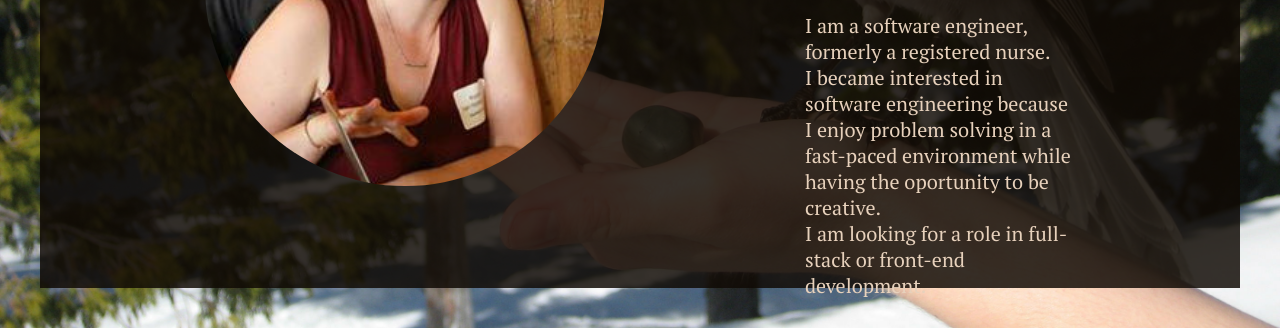
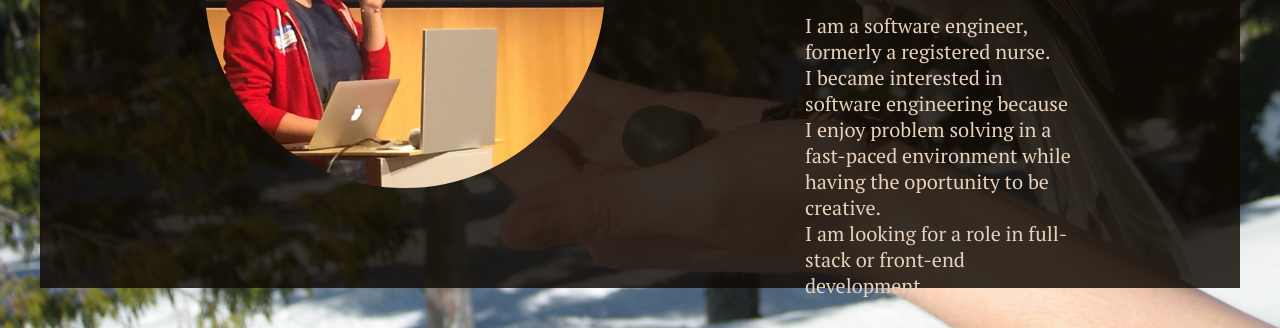
Before and after one commit to akvanhar/akvanhar.github.io, a plain HTML site: page index.html in a window 1280 px wide. Shown: the part 472-800 px from the top of the page. Drawn offline with nearby package versions, Linux system fonts and the light colour scheme.

Commit message:
updated picture

```diff
--- a/index.html
+++ b/index.html
@@ -49,7 +49,7 @@
             <div>
                 <div class="col-xs-12 col-sm-12 col-md-6 col-lg-6 left">
                     <h1 id="h1left">Alyson</h1>
-                    <img id="profile_pic" class="img-circle" src="careerday.jpg"></img>
+                    <img id="profile_pic" class="img-circle" src="speaker.jpg"></img>
                 </div>
             </div>
             <div>
```
Also changed, not shown: speaker.jpg (added).
